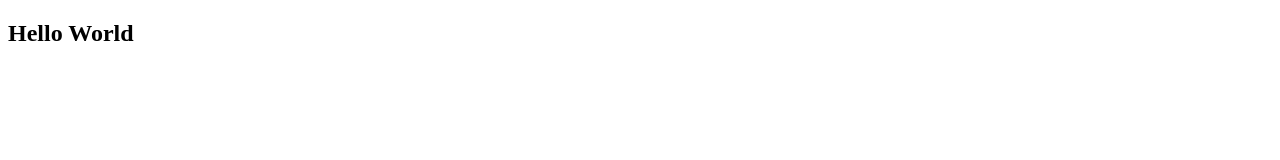
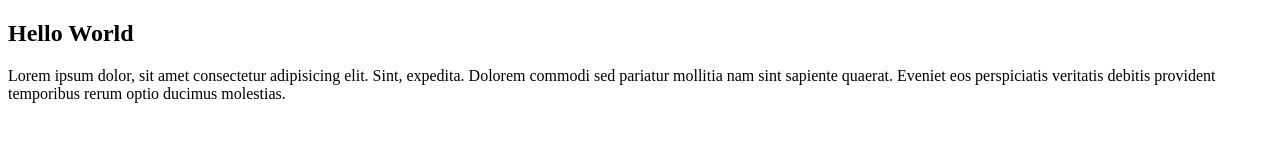
Before and after one commit to alizahan/BoilerPlate, a plain HTML site: page hello.html in a window 1280 px wide. Drawn offline with Linux system fonts and the light colour scheme.

Commit message:
New Paragaraph added

```diff
--- a/hello.html
+++ b/hello.html
@@ -7,5 +7,11 @@
   </head>
   <body>
     <h2>Hello World</h2>
+    <p>
+      Lorem ipsum dolor, sit amet consectetur adipisicing elit. Sint, expedita.
+      Dolorem commodi sed pariatur mollitia nam sint sapiente quaerat. Eveniet
+      eos perspiciatis veritatis debitis provident temporibus rerum optio
+      ducimus molestias.
+    </p>
   </body>
 </html>
```
